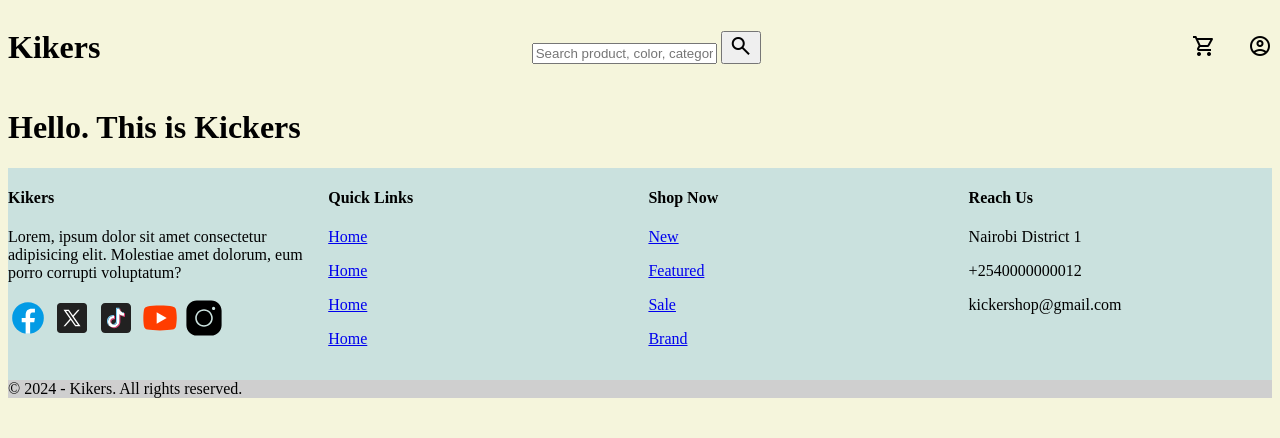
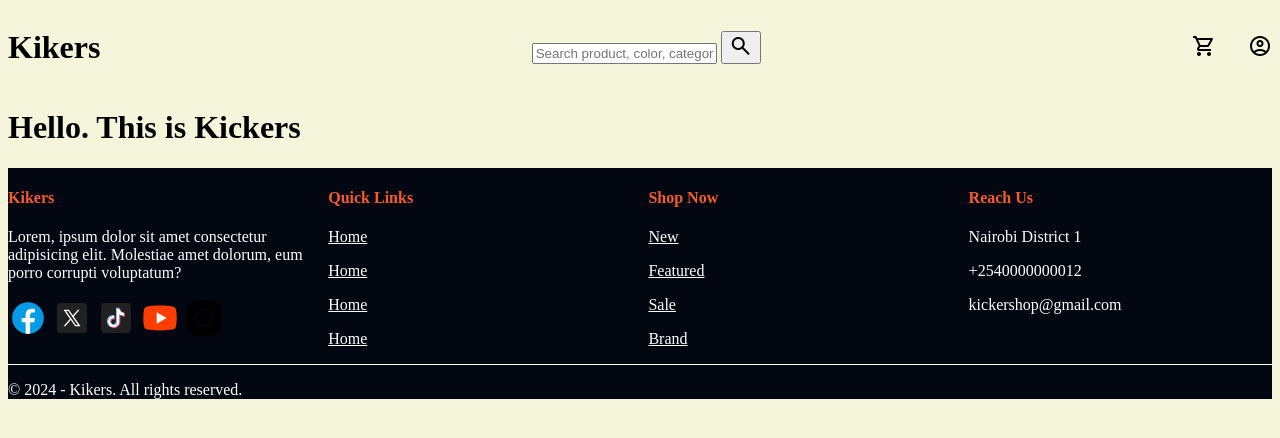
Before and after one commit to paulmagadi/Shoes-Shop-Ecommerce, a Django app: page / in a window 1280 px wide. Shown: the top 438 px of the page. Run offline with Django 5.2, Linux system fonts and the light colour scheme.

Commit message:
modified:   Shoes_Shop/main/templates/main/footer.html

```diff
--- a/Shoes_Shop/main/templates/main/footer.html
+++ b/Shoes_Shop/main/templates/main/footer.html
@@ -39,9 +39,25 @@
 </footer>
 
 <style>
+    :root {
+        --primary-color: #FA5A2A;
+        --black-color: #030711;
+        --white-color: #FFFFFF;
+        --secondary-color: #A4A8B5;
+    }
     footer {
-        background-color: #cae1de;
+        background-color: var(--black-color);
+        color: var(--white-color);
     }
+
+    footer h4 {
+        color: var(--primary-color);
+    }
+
+    footer a {
+        color: var(--white-color);
+    }
+
     .footer-container {
         display: flex;
         justify-content: space-between;
@@ -53,6 +69,8 @@
     }
 
     .foot-container {
-        background-color: #cfcfcf;
+        background-color: var(--black-color);
+        color: var(--white-color);
+        border-top: 1px solid var(--white-color);
     }
 </style>
```
